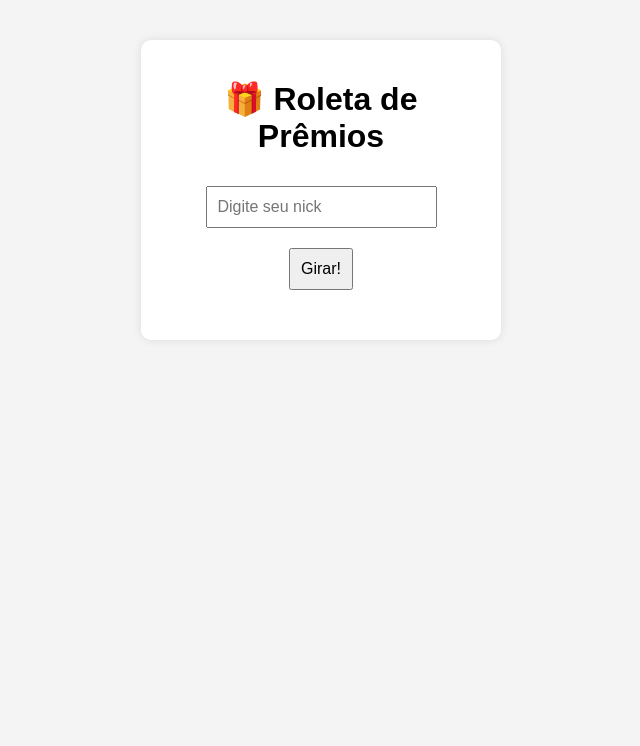
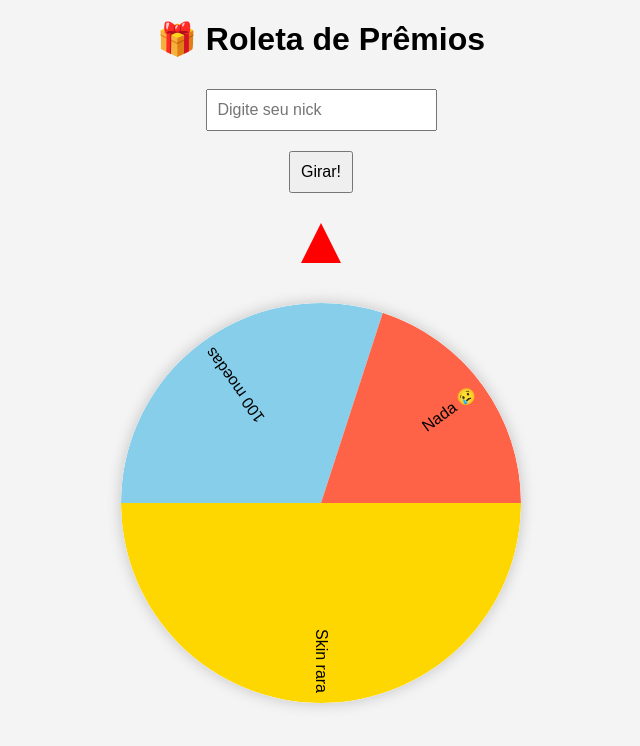
Before and after one commit to auroramendespack-dotcom/roletinha-packzin, a plain HTML site: page index.html in a window 1280 px wide. Both pictures are taken after a click on the button "Girar!". Shown: the whole page, without its empty margins (319-959 px from the left). Drawn offline with Linux system fonts and the light colour scheme.

Commit message:
Update index.html

```diff
--- a/index.html
+++ b/index.html
@@ -8,30 +8,69 @@
     h1 { margin-top: 20px; }
     input, button { margin: 10px; padding: 10px; font-size: 16px; }
     #resultado { font-weight: bold; margin-top: 20px; font-size: 18px; color: #333; }
-    .box { background: #fff; padding: 20px; margin: 40px auto; width: 320px; border-radius: 10px; box-shadow: 0 0 10px rgba(0,0,0,0.1); }
+    canvas { margin-top: 20px; background: #fff; border-radius: 50%; box-shadow: 0 0 15px rgba(0,0,0,0.2); }
+    .pointer { width: 0; height: 0; margin: 20px auto; border-left: 20px solid transparent; border-right: 20px solid transparent; border-bottom: 40px solid red; }
   </style>
 </head>
 <body>
-  <div class="box">
   <h1>🎁 Roleta de Prêmios</h1>
   <input id="nick" placeholder="Digite seu nick">
   <br>
   <button onclick="girar()">Girar!</button>
+  <div class="pointer"></div>
+  <canvas id="roleta" width="400" height="400"></canvas>
   <p id="resultado"></p>
-  </div>
 
   <script>
     // === SUA API DO GOOGLE APPS SCRIPT ===
     const API_URL = "https://script.google.com/macros/s/AKfycbz_qOsdx0avjQZ0Hg6ktnTeYknYAb3x-nmdnHvwVZ0K0KVZSk6QSxuQkMoi2KdPX8wNuQ/exec";
 
-    // === CONFIGURAÇÃO DOS PRÊMIOS (ajuste as chances) ===
+    // === CONFIGURAÇÃO DOS PRÊMIOS ===
     const premios = [
-      { nome: "Skin rara", chance: 50 },
-      { nome: "100 moedas", chance: 30 },
-      { nome: "Nada 😢", chance: 20 }
+      { nome: "Skin rara", chance: 50, cor: "#FFD700" },
+      { nome: "100 moedas", chance: 30, cor: "#87CEEB" },
+      { nome: "Nada 😢", chance: 20, cor: "#FF6347" }
     ];
 
-    // Sorteio proporcional às chances
+    const canvas = document.getElementById("roleta");
+    const ctx = canvas.getContext("2d");
+    const radius = canvas.width / 2;
+
+    let angulos = []; // armazenar ângulos de cada fatia
+    let girando = false;
+
+    // Desenhar a roleta
+    function desenharRoleta() {
+      let total = premios.reduce((acc, p) => acc + p.chance, 0);
+      let anguloInicial = 0;
+      angulos = [];
+
+      premios.forEach(p => {
+        const fatia = (p.chance / total) * 2 * Math.PI;
+        ctx.beginPath();
+        ctx.moveTo(radius, radius);
+        ctx.arc(radius, radius, radius, anguloInicial, anguloInicial + fatia);
+        ctx.fillStyle = p.cor;
+        ctx.fill();
+
+        // Texto
+        ctx.save();
+        ctx.translate(radius, radius);
+        ctx.rotate(anguloInicial + fatia / 2);
+        ctx.textAlign = "right";
+        ctx.fillStyle = "#000";
+        ctx.font = "16px Arial";
+        ctx.fillText(p.nome, radius - 10, 5);
+        ctx.restore();
+
+        angulos.push({ premio: p.nome, inicio: anguloInicial, fim: anguloInicial + fatia });
+        anguloInicial += fatia;
+      });
+    }
+
+    desenharRoleta();
+
+    // Sorteio baseado na probabilidade
     function sortearPremio() {
       const total = premios.reduce((acc, p) => acc + p.chance, 0);
       let r = Math.random() * total;
@@ -42,23 +81,53 @@
       }
     }
 
-    async function girar() {
+    // Girar a roleta
+    function girar() {
+      if (girando) return;
       const nick = document.getElementById("nick").value.trim();
       if (!nick) { alert("Digite seu nick!"); return; }
 
+      girando = true;
       const premio = sortearPremio();
+
+      // Encontrar ângulo alvo
+      const alvo = angulos.find(a => a.premio === premio);
+      const meio = (alvo.inicio + alvo.fim) / 2;
+
+      // Rotação extra para dar mais voltas
+      const voltas = 5 * 2 * Math.PI;
+      const anguloFinal = (2 * Math.PI - meio) + voltas;
+
+      let anguloAtual = 0;
+      let velocidade = 0.25;
+
+      function animar() {
+        ctx.clearRect(0, 0, canvas.width, canvas.height);
+        ctx.save();
+        ctx.translate(radius, radius);
+        ctx.rotate(anguloAtual);
+        ctx.translate(-radius, -radius);
+        desenharRoleta();
+        ctx.restore();
+
+        if (anguloAtual < anguloFinal) {
+          anguloAtual += velocidade;
+          if (velocidade > 0.01) velocidade *= 0.99; // desaceleração
+          requestAnimationFrame(animar);
+        } else {
+          girando = false;
           document.getElementById("resultado").innerText = `${nick} ganhou: ${premio}`;
 
-      // Enviar para o Google Sheets
-      try {
-        await fetch(API_URL, {
+          // Enviar para Google Sheets
+          fetch(API_URL, {
             method: "POST",
             headers: { "Content-Type": "application/x-www-form-urlencoded" },
             body: new URLSearchParams({ nick, premio }).toString()
           });
-      } catch (e) {
-        alert("Erro ao salvar resultado: " + e);
         }
+      }
+
+      animar();
     }
   </script>
 </body>
```
Lines whose indentation alone changed are shown as unchanged.
